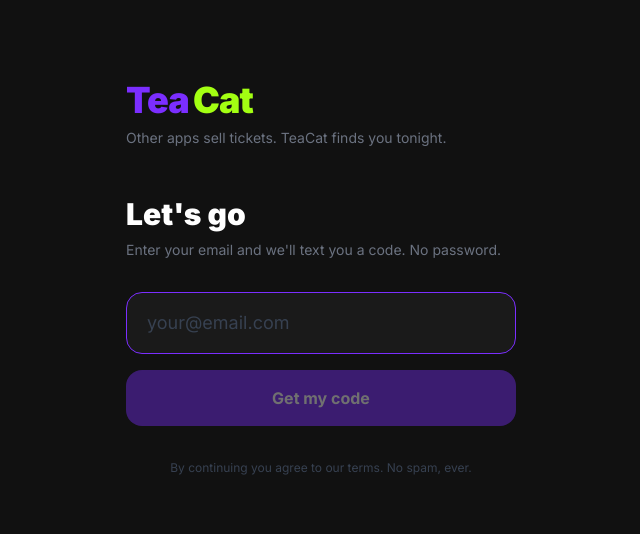
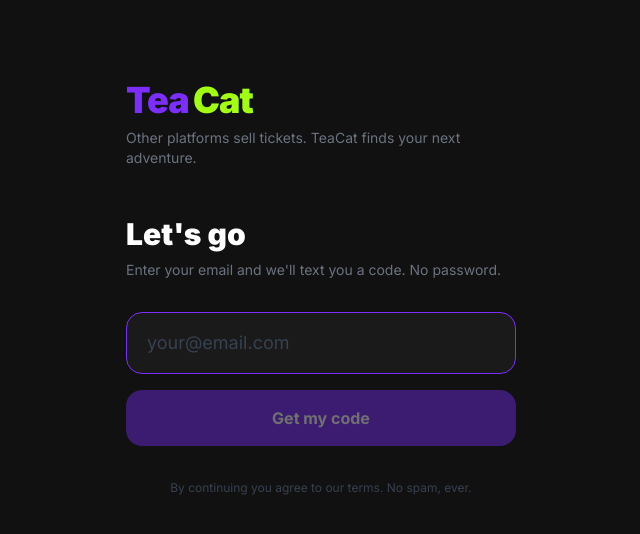
Before and after one commit to Ronhaber01/TeaCat, a Next.js app: page /auth in a window 1280 px wide. Shown: the top 534 px of the page, without its empty margins (319-959 px from the left). Built offline with nearby package versions, Linux system fonts and the light colour scheme.

Commit message:
Update page.tsx

```diff
--- a/app/auth/page.tsx
+++ b/app/auth/page.tsx
@@ -36,7 +36,7 @@
           <span className="text-[#7B2EFF] font-black text-4xl tracking-tight">Tea</span>
           <span className="text-[#A3FF12] font-black text-4xl tracking-tight">Cat</span>
         </Link>
-        <p className="text-gray-500 text-sm mt-2">Other apps sell tickets. TeaCat finds you tonight.</p>
+        <p className="text-gray-500 text-sm mt-2">Other platforms sell tickets. TeaCat finds your next adventure.</p>
       </div>
       <h1 className="text-white font-black text-3xl mb-2">Let's go</h1>
       <p className="text-gray-500 text-sm mb-8">Enter your email and we'll text you a code. No password.</p>
```
